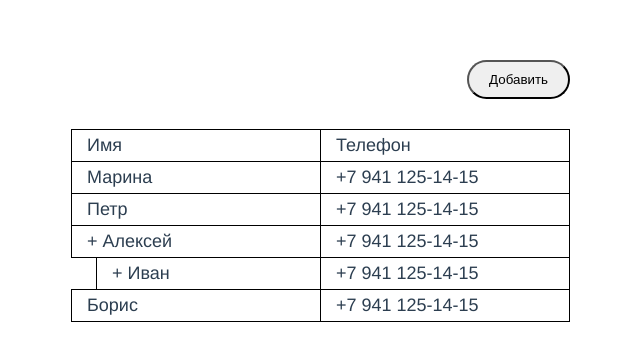
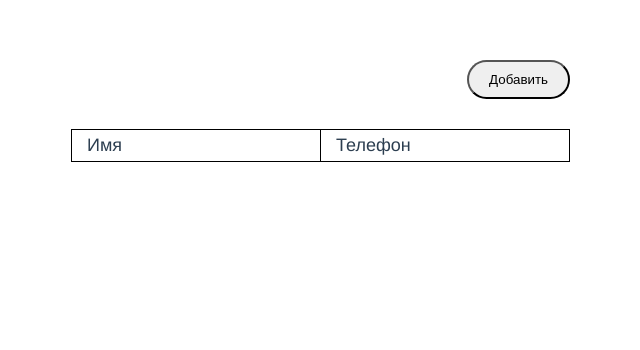
Before and after one commit to dmtrmkhlv/roistat-frontend-developer-test, a Vue app in the folder vue-test/: page / in a window 1280 px wide. Shown: the top 350 px of the page, without its empty margins (320-960 px from the left). Built offline with nearby package versions, Linux system fonts and the light colour scheme.

Commit message:
Сохраняйте данные из формы в таблицу. Данные должны сохраняться в LocalStorage при обновлении страницы

```diff
--- a/vue-test/package.json
+++ b/vue-test/package.json
@@ -10,8 +10,11 @@
     "build": "node build/build.js"
   },
   "dependencies": {
+    "nanoid": "^3.2.0",
     "vue": "^2.5.2",
-    "vue-router": "^3.0.1"
+    "vue-router": "^3.0.1",
+    "vuex": "^3.0.1",
+    "vuex-persist": "^3.1.3"
   },
   "devDependencies": {
     "autoprefixer": "^7.1.2",
--- a/vue-test/src/App.vue
+++ b/vue-test/src/App.vue
@@ -5,9 +5,13 @@
 </template>
 
 <script>
-export default {
-  name: 'App'
-}
+
+export default ({
+  name: 'App',
+  mounted() {
+    this.$store.dispatch('fetchContacts')
+  }
+})
 </script>
 
 <style>
--- /dev/null
+++ b/vue-test/src/components/ContactCard.vue
@@ -0,0 +1,13 @@
+<template>
+  <div class="table__row">
+    <div class="table__row__item">{{data.name}}</div>
+    <div class="table__row__item">{{data.phone}}</div>
+  </div>
+</template>
+
+<script>
+  export default {
+    props: ['data'],
+  }
+
+</script>
--- a/vue-test/src/components/Form.vue
+++ b/vue-test/src/components/Form.vue
@@ -4,16 +4,16 @@
         <p>Добавление пользователя</p>
         <div class="form__block">
             <label for="name">Имя</label>
-            <input type="text" name="name" id="name">
+            <input v-model="name" type="text" name="name" id="name">
         </div>
         <div class="form__block">
             <label for="phone">Телефон</label>
-            <input type="phone" name="phone" id="phone">
+            <input v-model="phone" type="phone" name="phone" id="phone">
             </div>
         <div class="form__block">
             <label for="chief">Начальник</label>
-            <select name="chief" id="chief">
-                <option value="1">1</option>
+            <select v-model="chief" name="chief" id="chief">
+                <option value="chief"></option>
             </select>
         </div>
         <Button class="form__button"  :buttonFunction="onSubmit" type="submit" text="Сохранить"/>
@@ -24,15 +24,35 @@
 
 <script>
   import Button from '@/components/Button.vue'
+  import { nanoid } from 'nanoid'
 
 export default {
     props: ['buttonFunction'],
      components: {
         Button,
       },
+    data() {
+        return {
+            id: nanoid(),
+            name: '',
+            phone: '',
+            chief: '',
+            }
+        },
+
     methods: {
         onSubmit() {
-            console.log("onSubmit")
+            let dataFromForm = {
+                id: this.id,
+                name: this.name,
+                phone: this.phone,
+                chief: this.chief
+            }
+            this.$store.dispatch('addToContacts', dataFromForm);
+            this.id = nanoid();
+            this.name = '';
+            this.phone = '';
+            this.chief = '';
         },
         onClick(){
             this.buttonFunction();
--- a/vue-test/src/components/Table.vue
+++ b/vue-test/src/components/Table.vue
@@ -5,38 +5,29 @@
             <div class="table__row__item">Телефон</div>
         </div>
         <div class="table__box">
-            <div class="table__row">
-                <div class="table__row__item">Марина</div>
-                <div class="table__row__item">+7 941 125-14-15</div>
-            </div>
-            <div class="table__row">
-                <div class="table__row__item">Петр</div>
-                <div class="table__row__item">+7 941 125-14-15</div>
-            </div>
-             <div class="table__row">
-                <div class="table__row__item"><span>+ </span>Алексей</div>
-                <div class="table__row__item">+7 941 125-14-15</div>
-            </div>
-             <div class="table__row">
-                <div class="table__row__item level"><span>+ </span>Иван</div>
-                <div class="table__row__item">+7 941 125-14-15</div>
-            </div>
-             <div class="table__row">
-                <div class="table__row__item">Борис</div>
-                <div class="table__row__item">+7 941 125-14-15</div>
-            </div>
+            <ContactCard v-for="contact of contacts"
+            v-bind:key="contact.id"
+            v-bind:data="contact" />
         </div>
     </div>
 </template>
 
 <script>
+import ContactCard from '@/components/ContactCard.vue'
 
 export default {
-
+     components: {
+        ContactCard,
+      },
+    computed:{
+            contacts(){
+            return this.$store.getters.getContacts;
+        }
     }
+}
 </script>
 
-<style scoped>
+<style>
 .table{
     margin-top: 30px;
     width: 100%;
--- a/vue-test/src/main.js
+++ b/vue-test/src/main.js
@@ -3,12 +3,16 @@
 import Vue from 'vue'
 import App from './App'
 import router from './router'
+import {store} from './store'
+
+// createApp(App).use(store).use(router).mount('#app')
 
 Vue.config.productionTip = false
 
 /* eslint-disable no-new */
 new Vue({
   el: '#app',
+  store,
   router,
   components: { App },
   template: '<App/>'
--- /dev/null
+++ b/vue-test/src/store/index.js
@@ -0,0 +1,36 @@
+import Vue from 'vue'
+import Vuex from 'vuex'
+import VuexPersist from 'vuex-persist'
+
+const vuexPersist = new VuexPersist({
+  key: 'vue-test',
+  storage: window.localStorage
+})
+
+Vue.use(Vuex)
+Vue.config.devtools = true
+
+export const store = new Vuex.Store({
+  state: {
+    contacts: []
+  },
+  getters: {
+    getContacts(state) {
+      return [...state.contacts];
+    }
+  },
+  mutations: {
+    addContacts(state, payload) {
+      state.contacts = [...payload];
+    },
+    addToContacts(state, payload) {
+      state.contacts.push(payload);
+    }
+  },
+  actions: {
+    addToContacts({commit}, contact) {
+      commit('addToContacts', contact);
+    }
+  },
+  plugins: [vuexPersist.plugin]
+})
```
Also changed, not shown: 1 other file (tests, documents, lock files or other folders).
